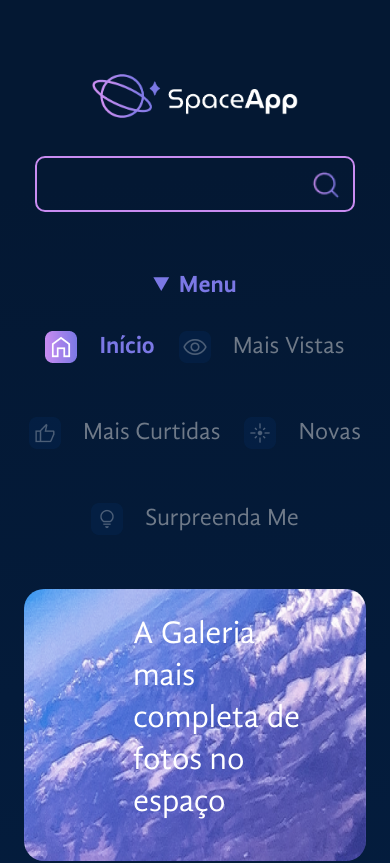
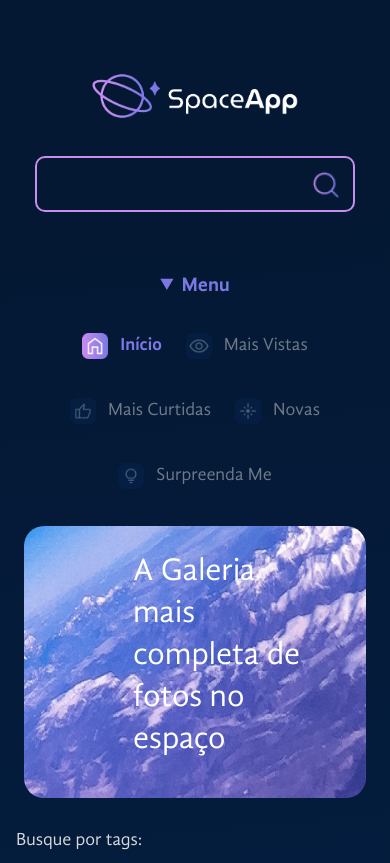
Before and after one commit to chiquinelli-bia/space-app, a React (Vite) app: page / in a window 390 px wide. Shown: the top 863 px of the page. Built offline with nearby package versions, Linux system fonts and the light colour scheme.

Commit message:
style(barraLateral): ajusta fonte e espaçamento dos itens no mobile

```diff
--- a/src/components/barraLateral/index.jsx
+++ b/src/components/barraLateral/index.jsx
@@ -51,6 +51,7 @@ const Summary = styled.summary`
   @media screen and (max-width: 700px) {
     display: list-item;
     width: 100%;
+    font-size: 20px;
   }
   &::-webkit-details-marker {
     display: block;
--- a/src/components/barraLateral/itemNavegacao/index.jsx
+++ b/src/components/barraLateral/itemNavegacao/index.jsx
@@ -11,6 +11,14 @@ const ItemEstilizado = styled.li`
   display: flex;
   align-items: center;
   gap: 22px;
+  @media screen and (max-width: 700px) {
+    gap: 12px;
+    font-size: 18px;
+    margin-bottom: 12px;
+    img {
+      width: 26px;
+    }
+  }
 `;
 
 export default function ItemNavegacao({
```
